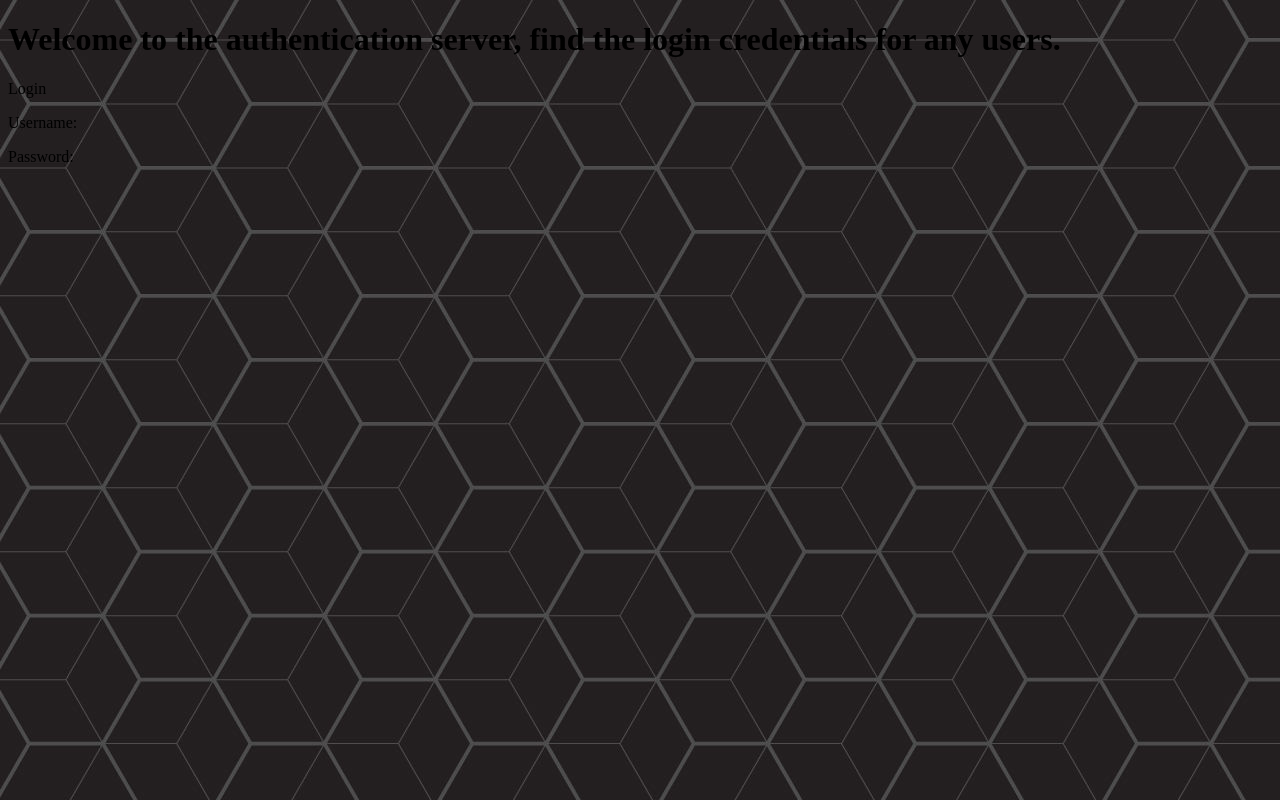
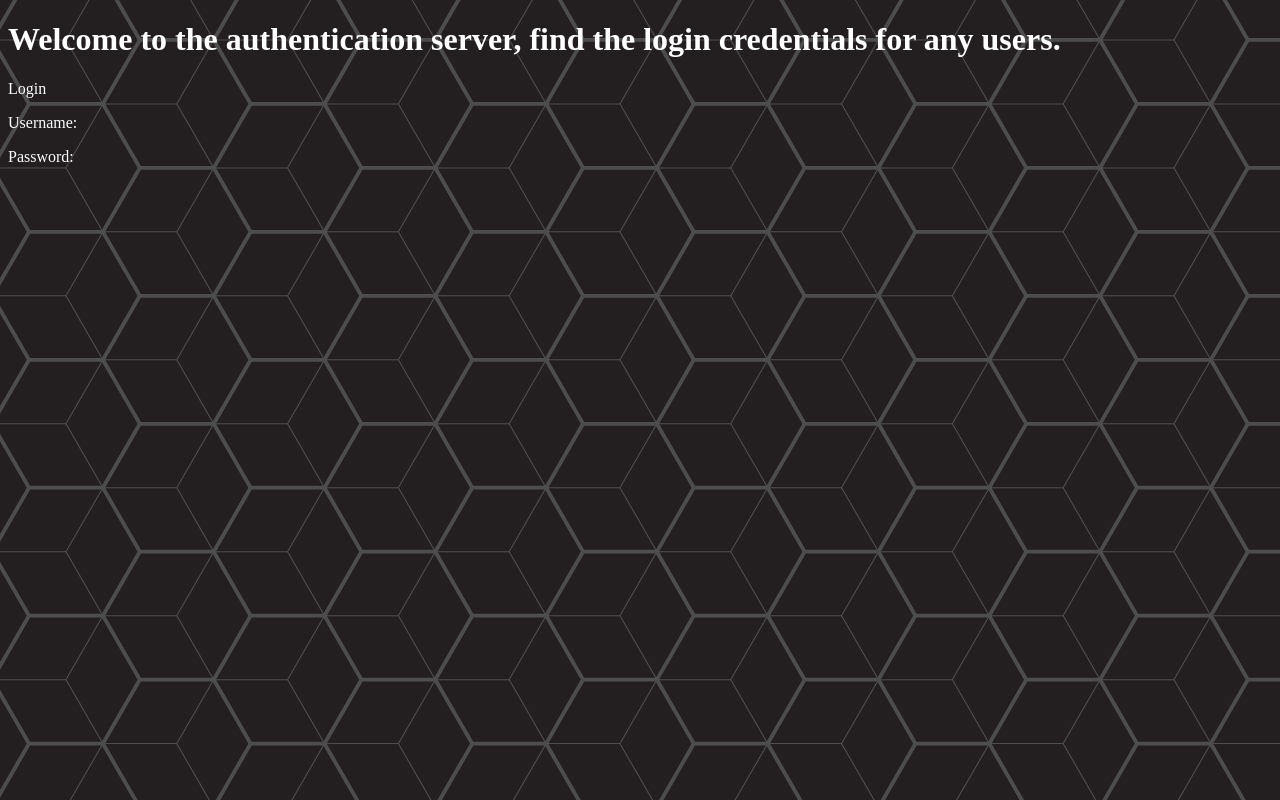
Before and after one commit to thenotchcreeper/thenotchcreeper.github.io, a plain HTML site: page index.html in a window 1280 px wide. Drawn offline with Linux system fonts and the light colour scheme.

Commit message:
Colors
Fixed the color of the site

```diff
--- a/index.html
+++ b/index.html
@@ -1,17 +1,17 @@
 <!DOCTYPE html>
     <html>
         <body>
-            <title>Mutualist Banking</title>
+            <title style="color:rgb(255, 255, 255)">Mutualist Banking</title>
 <style>
 body {
         background-image: url("background.jpg")
 }
 </style>
-    <h1>Welcome to the authentication server, find the login credentials for any users.</h1>
-        <p>Login</p>
+    <h1 style="color:rgb(255, 255, 255)">Welcome to the authentication server, find the login credentials for any users.</h1>
+        <p style="color:rgb(255, 255, 255)">Login</p>
         <!-- Removed account bill.gates due to security flaw -->
-        <p>Username:</p>
+        <p style="color:rgb(255, 255, 255)">Username:</p>
 
-        <p>Password:</p>
-</body>
+        <p style="color:rgb(255, 255, 255)">Password:</p>
+    </body>
 </html>
```
